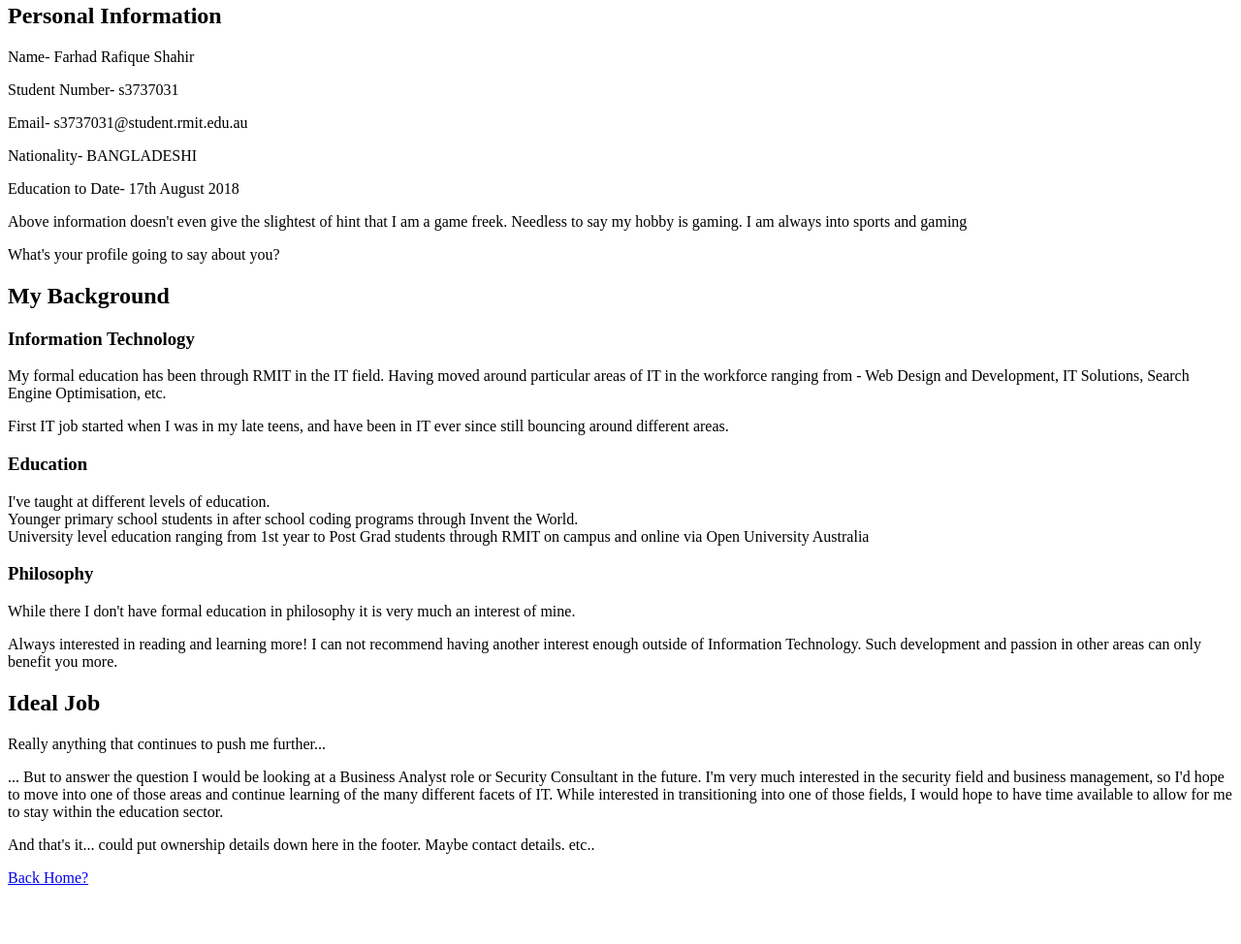
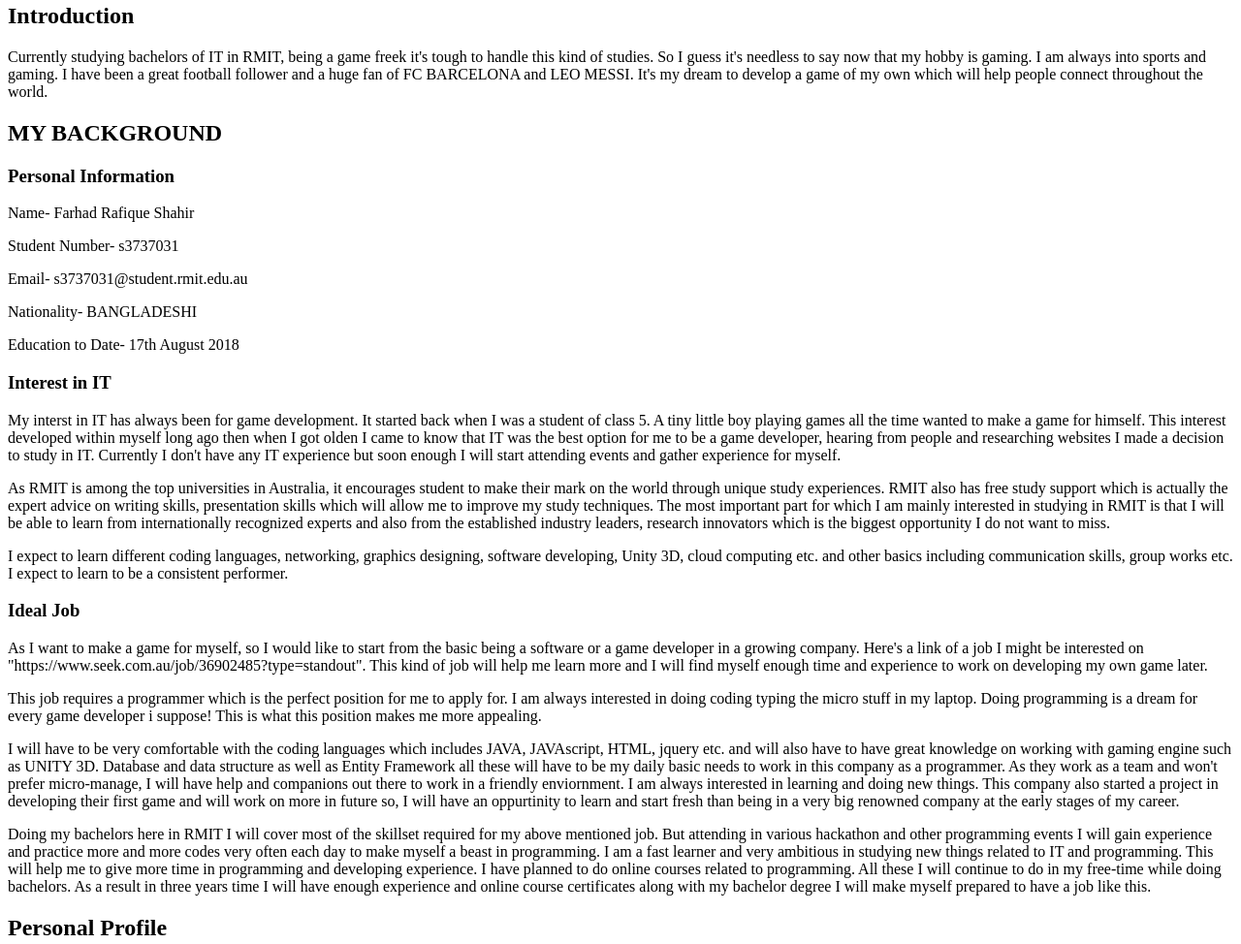
Before and after one commit to GKshahir/Assignment-1, a plain HTML site: page index.html in a window 1280 px wide. Shown: the part 335-1309 px from the top of the page at 97% size. Before the commit the page ends 1266 px from the top, so only its background shows below. Drawn offline with Linux system fonts and the light colour scheme.

Commit message:
Update index.html

```diff
--- a/index.html
+++ b/index.html
@@ -29,48 +29,78 @@
 		<!-- Intro Section-->
 			<section id="intro">
 			<header class="sectionHeading">
-				<h2>Personal Information</h2>
+				<h2>Introduction</h2>
 			</header>
-			<p>Name- Farhad Rafique Shahir</p>
-			<p>Student Number- s3737031</p>
-		        <p>Email- s3737031@student.rmit.edu.au</p>
-			<p>Nationality- BANGLADESHI</p>
-			<p>Education to Date- 17th August 2018</p>
 
-			<p>Above information doesn't even give the slightest of hint that I am a game freek. Needless to say my hobby is gaming. I am always
-				into sports and gaming </p>
-			<p>What's your profile going to say about you?</p>
+
+			<p>Currently studying bachelors of IT in RMIT, being a game freek it's tough to handle this kind of studies. So I guess it's needless to say now that my hobby is gaming. I am always
+				into sports and gaming. I have been a great football follower and a huge fan of FC BARCELONA and LEO MESSI.
+				It's my dream to develop a game of my own which will help people connect throughout the world.</p>
+
 			</section>
 
 		<!-- Background Section -->
 			<section id="background">
 			<header class="sectionHeading">
-				<h2>My Background</h2>
+				<h2>MY BACKGROUND</h2>
 			</header>
 
 				<section>
-					<h3>Information Technology</h3>
-					<p>My formal education has been through RMIT in the IT field. Having moved around particular areas of IT in the workforce ranging from - Web Design and Development, IT Solutions, Search Engine Optimisation, etc.</p>
-					<p>First IT job started when I was in my late teens, and have been in IT ever since still bouncing around different areas.</p>
+					<h3>Personal Information</h3>
+					<p>Name- Farhad Rafique Shahir</p>
+			                <p>Student Number- s3737031</p>
+		                        <p>Email- s3737031@student.rmit.edu.au</p>
+			                <p>Nationality- BANGLADESHI</p>
+			                <p>Education to Date- 17th August 2018</p>
+
 				</section>
 				<section>
-					<h3>Education</h3>
-					<p>I've taught at different levels of education.</br>
-					Younger primary school students in after school coding programs through Invent the World.</br>
-					University level education ranging from 1st year to Post Grad students through RMIT on campus and online via Open University Australia</p>
+					<h3>Interest in IT</h3>
+					<p>My interst in IT has always been for game development. It started back when I was a student of class 5. A
+					tiny little boy playing games all the time wanted to make a game for himself. This interest developed within myself long ago then
+				        when I got olden I came to know that IT was the best option for me to be a game developer, hearing from people and researching websites
+					I made a decision to study in IT. Currently I don't have any IT experience but soon enough I will start attending events and gather experience for myself.</p>
+
+					<p>As RMIT is among the top universities in Australia, it encourages student to make their mark on the world through unique study experiences.
+RMIT also has free study support which is actually the expert advice on writing skills, presentation skills which will allow me to improve my study techniques. The most important part for which I am mainly interested in studying in RMIT is that I will be able to learn from internationally recognized experts and also from the established industry leaders, research innovators which is the biggest opportunity I do not want to miss.
+</p>
+					<p>I expect to learn different coding languages, networking, graphics designing, software developing, Unity 3D, cloud computing etc.
+						and other basics including communication skills, group works etc. I expect to learn to be a consistent performer.</p>
 				</section>
 
 
 				<section>
-					<h3>Philosophy</h3>
-					<p>While there I don't have formal education in philosophy it is very much an interest of mine.</p>
-					<p>Always interested in reading and learning more! I can not recommend having another interest enough outside of Information Technology. Such development and passion in other areas can only benefit you more.</p>
+					<h3>Ideal Job</h3>
+					<p>As I want to make a game for myself, so I would like to start from the basic being a software or a game developer in a growing
+				        company. Here's a link of a job I might be interested on "https://www.seek.com.au/job/36902485?type=standout".
+				        This kind of job will help me learn more and I will find myself enough time and experience to work on developing my own game
+					later.</p>
+
+					<p>This job requires a programmer which is the perfect position for me to apply for. I am always interested in doing coding typing the micro stuff in my
+					laptop. Doing programming is a dream for every game developer i suppose! This is what this position makes me more appealing.</p>
+
+					<p>I will have to be very comfortable with the coding languages which includes JAVA, JAVAscript, HTML, jquery etc. and will also have
+						to have great knowledge on working with gaming engine such as UNITY 3D. Database and data structure as well as Entity Framework all these will
+						have to be my daily basic needs to work in this company as a programmer. As they work as a team and won't prefer micro-manage, I will
+						have help and companions out there to work in a friendly enviornment. I am always interested in learning and doing new things. This company also started a
+						project in developing their first game and will work on more in future so, I will have an oppurtinity to learn and start fresh than being in a very big renowned company at
+						the early stages of my career.</p>
+
+					<p>Doing my bachelors here in RMIT I will cover most of the skillset required for my above mentioned job. But attending in various hackathon and other
+						programming events I will gain experience and practice more and more codes very often each day to make myself a beast in programming. I am a fast learner
+						and very ambitious in studying new things related to IT and programming. This will help me to give more time in programming and developing experience. I have planned to do online courses
+						related to programming. All these I will continue to do in my free-time while doing bachelors. As a result in three years time I will have enough experience and online course certificates along with my bachelor
+						degree I will make myself prepared to have a job like this.</p>
+
+
+
+
 				</section>
 			</section>
 		<!-- Ideal Job Section -->
 			<section id="job">
 			<header class="sectionHeading">
-				<h2>Ideal Job</h2>
+				<h2>Personal Profile</h2>
 			</header>
 			<p>Really anything that continues to push me further...</p>
 			<p>... But to answer the question I would be looking at a Business Analyst role or Security Consultant in the future.
```
